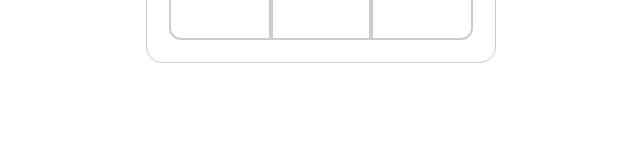
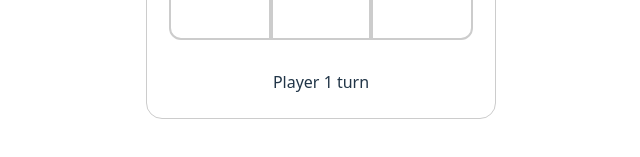
Before and after one commit to paddymills/cmpsc421, a React (Vite) app: page / in a window 1280 px wide. Shown: the part 407-564 px from the top of the page, without its empty margins (319-959 px from the left). Built offline with nearby package versions, Linux system fonts and the light colour scheme.

Commit message:
add player turn label

```diff
--- a/src/TicTacToe.tsx
+++ b/src/TicTacToe.tsx
@@ -80,6 +80,7 @@ export function TicTacToeGame() {
             </div>
           ))}
         </div>
+        <p>Player {player === Player.One ? 1 : 2} turn</p>
       </div>
       <Modal open={modalText !== null} onClose={() => setModalText(null)}>
         <ModalDialog>
```
